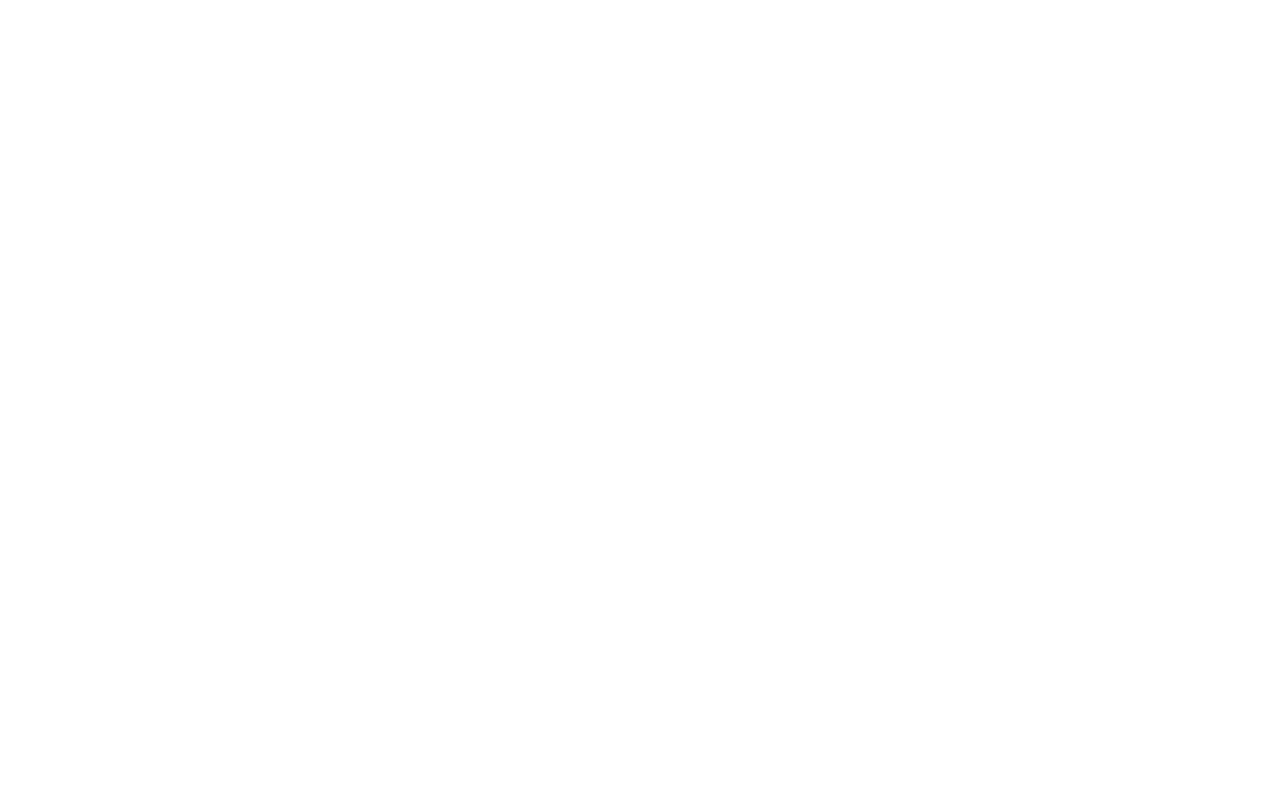
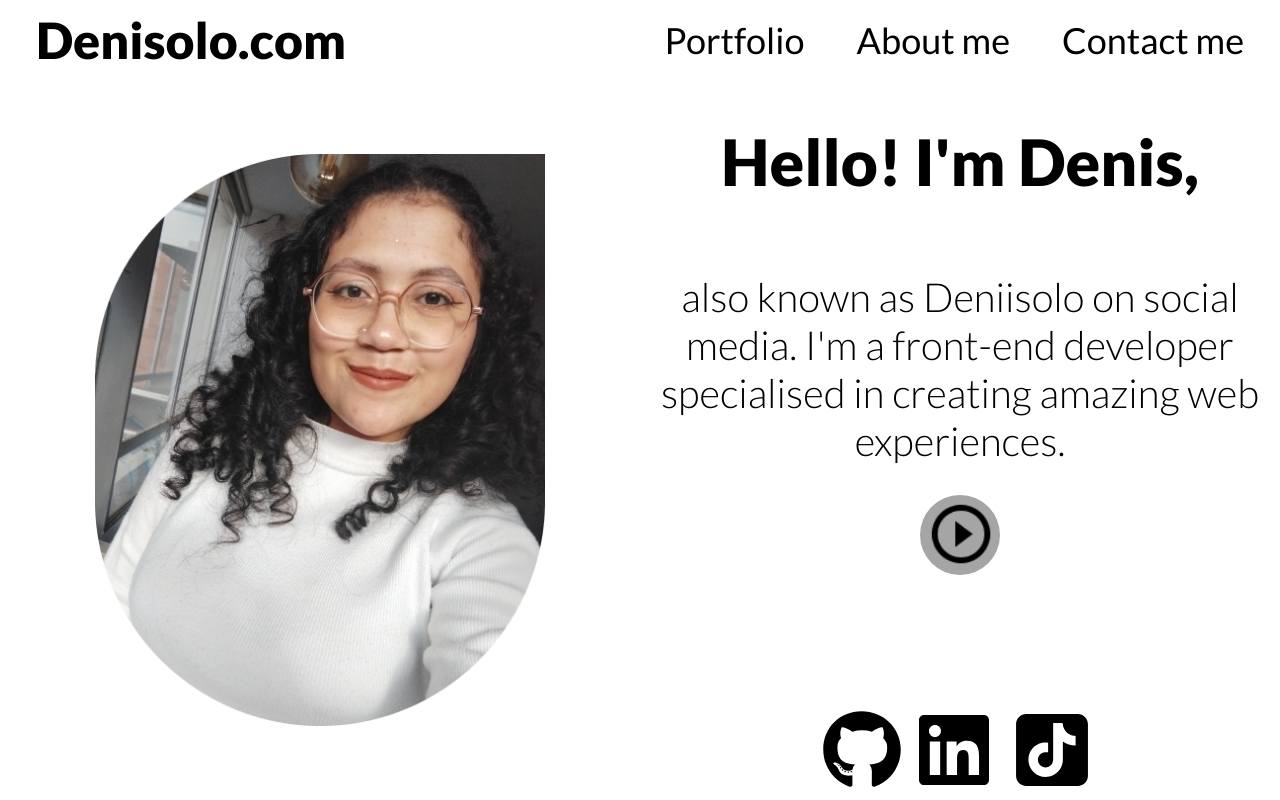
Before and after one commit to Deniisolo/denisolo, a React (Create React App) app: page / in a window 1280 px wide. Before the commit this address had no page. Built offline with nearby package versions, Linux system fonts and the light colour scheme.

Commit message:
feat: add Home component

```diff
--- a/src/App.js
+++ b/src/App.js
@@ -1,18 +1,23 @@
-import { Devviews } from "./views/Devviews";
-import { Devmolecules } from "./views/Devmolecules";
+import { Home } from "./views/Home";
 import "./App.css";
+import { Maintemplate } from "./components/templates/Maintemplate";
 import { BrowserRouter as Router, Route, Routes } from "react-router-dom";
-
+// import { Devviews } from "./views/Devviews";
+// import { Devmolecules } from "./views/Devmolecules";
 function App() {
   return (
     <div className="App">
-     <Router>
-      <Routes>
-        <Route path="/devatoms" element={<Devviews/>} />
-        <Route path="/devmolecules" element={<Devmolecules/>} />
-
-      </Routes>
-    </Router>
+     <Maintemplate
+        content={
+          <Router>
+            <Routes>
+              {/* <Route path="/devatoms" element={<Devviews />} />
+              <Route path="/devmolecules" element={<Devmolecules />} /> */}
+              <Route path="/" element={<Home />} />
+            </Routes>
+          </Router>
+        }
+      ></Maintemplate>
     </div>
   );
 }
--- a/src/components/atoms/Photohome.css
+++ b/src/components/atoms/Photohome.css
@@ -1,3 +1,24 @@
-img {
- height: 579px;
+.responsive-photo {
+  width: 100%;
+  height: auto;
+  display: block;
+  margin: 0 auto;
 }
+
+@media (min-width: 1024px) {
+  .responsive-photo {
+    max-width: 450px;
+  }
+}
+
+@media (min-width: 768px) and (max-width: 1023px) {
+  .responsive-photo {
+    max-width: 300px;
+  }
+}
+
+@media (max-width: 767px) {
+  .responsive-photo {
+    display: none;
+  }
+}
--- a/src/components/atoms/Photohome.jsx
+++ b/src/components/atoms/Photohome.jsx
@@ -1,4 +1,11 @@
-import "./Photohome.css"
+import "./Photohome.css";
+
 export function Photohome() {
-    return <img src={`${process.env.PUBLIC_URL}/img/phoneDenis.png`} alt="photodeDenisolo" ></img>
+  return (
+    <img
+      className="responsive-photo"
+      src={`${process.env.PUBLIC_URL}/img/phoneDenis.png`}
+      alt="photodeDenisolo"
+    />
+  );
 }
--- /dev/null
+++ b/src/components/atoms/Video.jsx
@@ -0,0 +1,13 @@
+export function Video() {
+  return (
+    <div className="video">
+      <video>
+        <source
+          src={process.env.PUBLIC_URL + "/Video/presentationVideoDenisolo.mp4"}
+          type="video/mp4"
+        />
+        Your browser does not support the video tag.
+      </video>
+    </div>
+  );
+}
--- a/src/components/molecules/Navbar.css
+++ b/src/components/molecules/Navbar.css
@@ -2,7 +2,8 @@
   display: grid;
   grid-template-columns: auto 1fr;
   align-items: center;
-  padding: 20px 30px 0px 30px;
+  padding: 0px 30px 0px 30px;
+  height: 80px;
 }
 
 .buttonsContainer {
--- /dev/null
+++ b/src/components/templates/Maintemplate.css
@@ -0,0 +1,4 @@
+.contentStyle {
+  height: calc(100vh - 80px);
+  width: 100%;
+}
--- /dev/null
+++ b/src/components/templates/Maintemplate.jsx
@@ -0,0 +1,10 @@
+import { Navbar } from "../molecules/Navbar";
+import "./Maintemplate.css";
+export function Maintemplate(props) {
+  return (
+    <div>
+      <Navbar></Navbar>
+      <div className="contentStyle"> {props.content} </div>
+    </div>
+  );
+}
--- a/src/views/Devmolecules.jsx
+++ b/src/views/Devmolecules.jsx
@@ -7,10 +7,10 @@
 import { Infomation } from "../components/molecules/Infomation";
 import { Card } from "../components/atoms/Card";
 import { Techlogos } from "../components/molecules/Techlogos";
+import { Video } from "../components/atoms/Video";
 export function Devmolecules() {
   return (
     <div>
-      <Navbar></Navbar>
       <Homedescription></Homedescription>
       <Allsocialmedia></Allsocialmedia>
       <Hardskills></Hardskills>
@@ -23,6 +23,7 @@
         cardTwo={<div>holass2</div>}
       ></Card>
       <Techlogos></Techlogos>
+      <Video></Video>
     </div>
   );
 }
--- /dev/null
+++ b/src/views/Home.jsx
@@ -0,0 +1,19 @@
+import { Photohome } from "../components/atoms/Photohome";
+import { Playbutton } from "../components/atoms/Playbutton";
+import { Allsocialmedia } from "../components/molecules/Allsocialmedia";
+import { Homedescription } from "../components/molecules/Homedescription";
+import "./home.css";
+export function Home() {
+  return (
+    <div className="homestyle">
+      <div className="leftSide">
+        <Photohome></Photohome>
+      </div>
+      <div className="rightSide">
+        <Homedescription></Homedescription>
+        <Playbutton></Playbutton>
+        <Allsocialmedia></Allsocialmedia>
+      </div>
+    </div>
+  );
+}
--- /dev/null
+++ b/src/views/home.css
@@ -0,0 +1,18 @@
+.homestyle {
+  display: grid;
+  grid-template-columns: 1fr 1fr;
+  grid-template-rows: 1fr;
+  height: 100%;
+}
+.rightSide {
+  display: grid;
+  grid-template-rows: 2fr 1fr;
+  justify-items: center;
+}
+.leftSide {
+  display: grid;
+  grid-template-columns: 1fr;
+  grid-template-rows: 1fr;
+  height: 100%;
+  place-items: center;
+}
```
Also changed, not shown: 1 other file (tests, documents, lock files or other folders).
